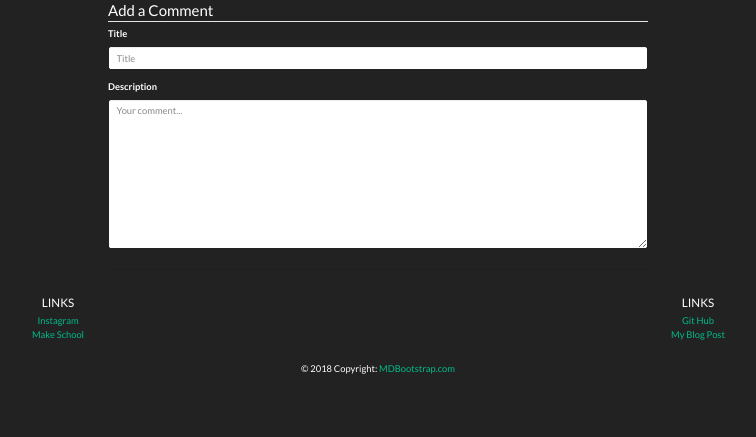
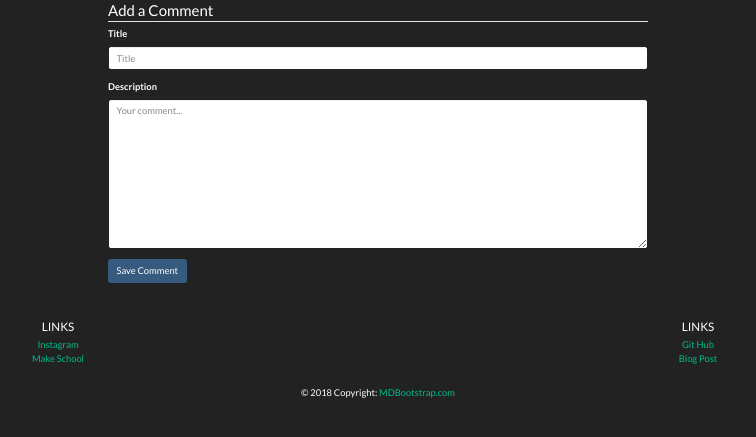
Before and after one commit to NoblePrinceIII/Playlister-Tutorial, a Flask app: template templates/playlists_show.html in a window 1280 px wide. Shown: the part 181-618 px from the top of the page, without its empty margins (262-1018 px from the left). Run offline with Flask 2, Linux system fonts and the light colour scheme; the template is opened without the code that fills it, so the values that code supplies are empty; some libraries are stand-ins or nearby versions.

Commit message:
Finished

```diff
--- a/app.py
+++ b/app.py
@@ -6,6 +6,8 @@ from datetime import datetime
 
 host = os.environ.get('MONGODB_URI', 'mongodb://localhost:27017/Playlister')
 client = MongoClient(host=f'{host}?retryWrites=false')
+db = client.get_default_database()
+playlists = db.playlists
 db = client.get_default_database()
 playlists = db.playlists
 comments = db.comments
--- a/templates/base.html
+++ b/templates/base.html
@@ -10,12 +10,16 @@
     <link rel='stylesheet' href='https://bootswatch.com/4/darkly/bootstrap.min.css'>
 </head>
 <body>
+
     {% include 'partials/navbar.html' %}
+
     <div class='container'>
         {% block content %}{% endblock %}
     </div>
+
     <!-- Latest compiled and minified JavaScript -->
     <script src='https://maxcdn.bootstrapcdn.com/bootstrap/3.3.7/js/bootstrap.min.js'></script>
+
       <!-- Footer -->
       <footer class='page-footer font-small blue pt-4'>
           <div class='container-fluid text-center'>
@@ -32,7 +36,9 @@
                    <h5 class='text-uppercase'>Links</h5>
                    <ul class='list-unstyled'>
                        <li><a href='https://github.com/NoblePrinceIII'>Git Hub</a></li>
-                       <li><a href='https://medium.com/@farhan.begg/planet-earth-endangered-5a82ce88db90'>My Blog Post</a></li>
+                       <li><a href='https://medium.com/@farhan.begg/planet-earth-endangered-5a82ce88db90'>Blog Post</a></li>
+
+                   </ul>
                </div>
                </div>
           </div>
--- a/templates/partials/comment_form.html
+++ b/templates/partials/comment_form.html
@@ -24,3 +24,9 @@
                 placeholder='Your comment...'></textarea>
         </div>
     </fieldset>
+
+    <!-- BUTTON -->
+    <div class='form-group'>
+        <button class='btn btn-primary' type='submit'>Save Comment</button>
+    </div>
+</form>
```
Also changed, not shown: 2 other files.
